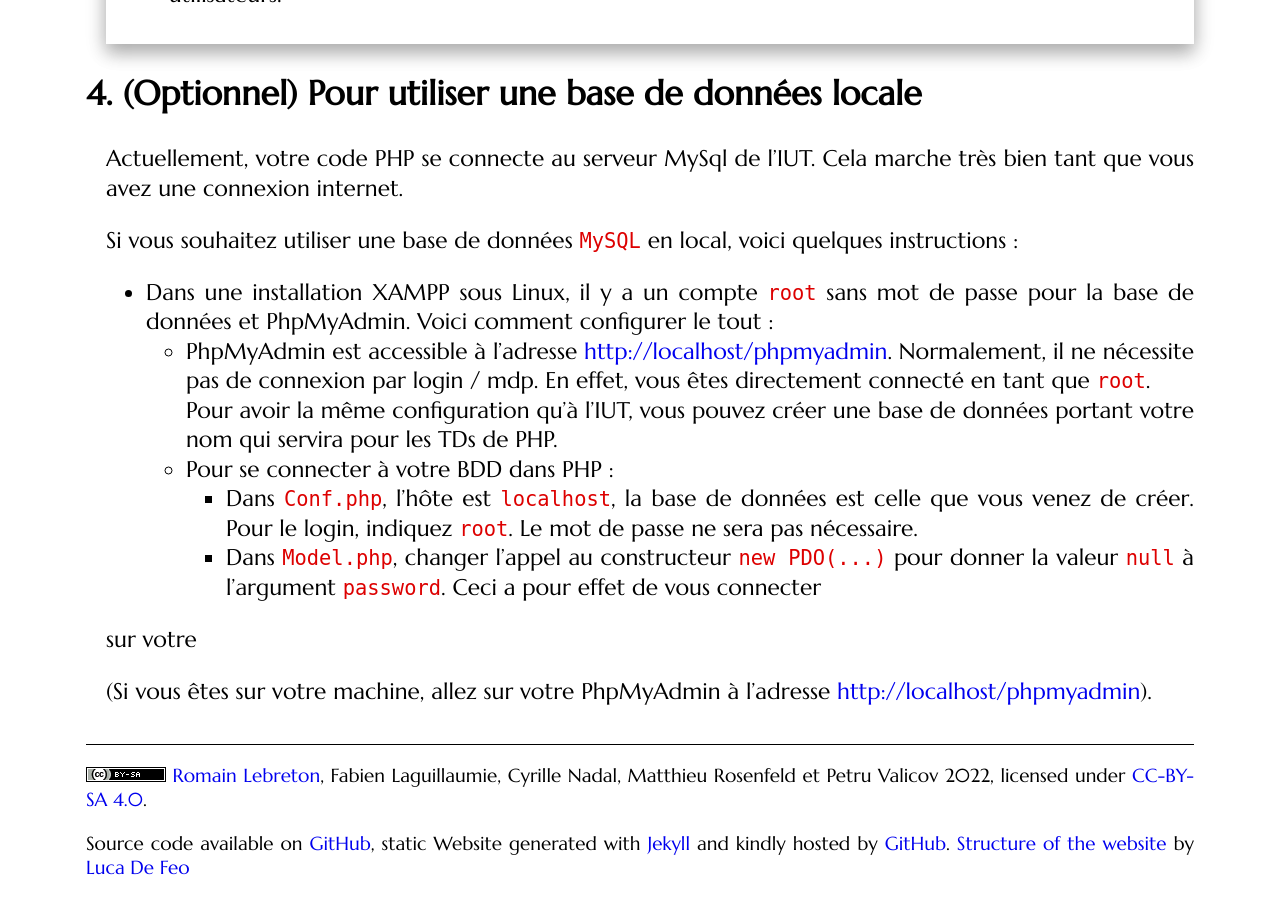
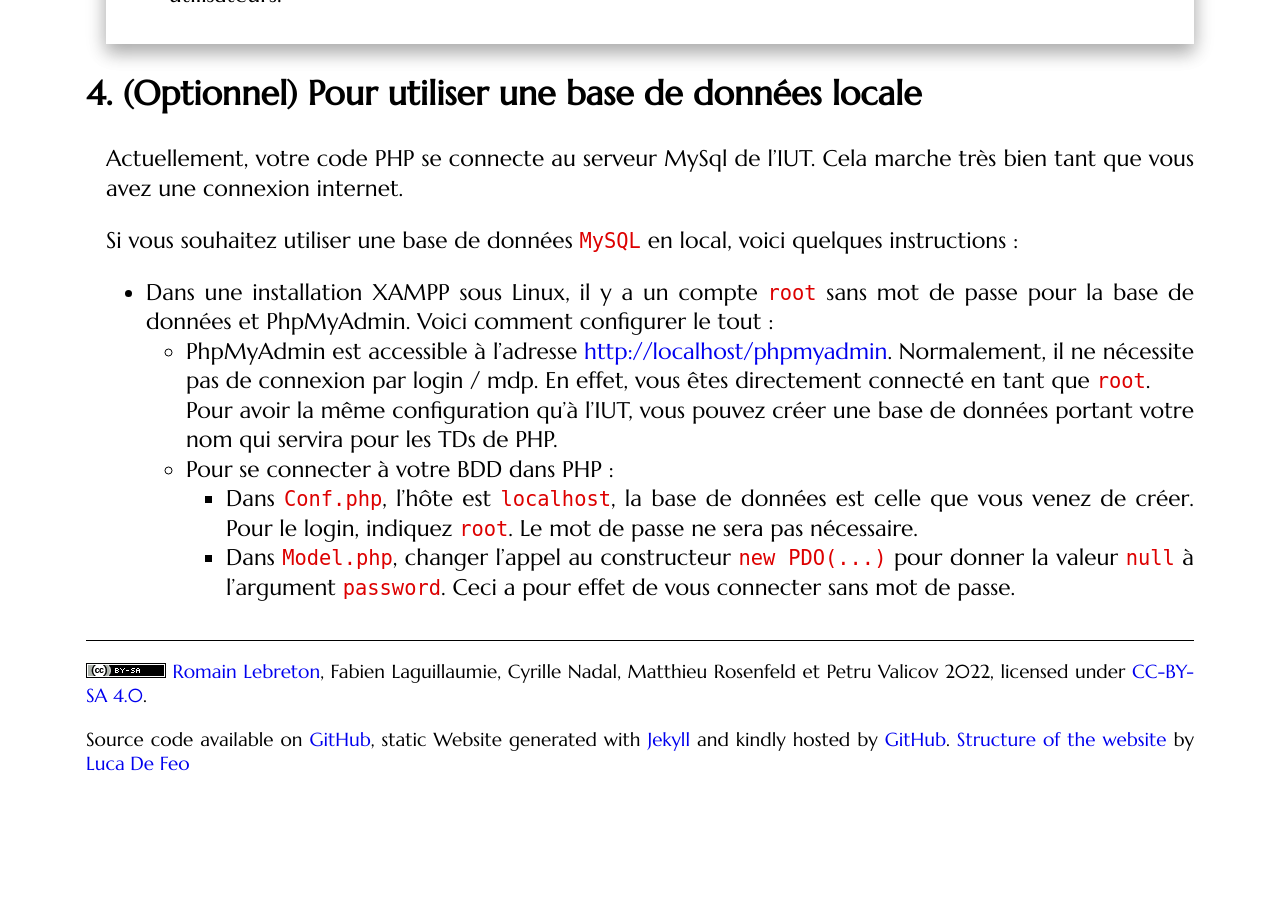
Before and after one commit to romainlebreton/R3.01-DeveloppementWeb, a Jekyll site: the page built from tutorials/tutorial2.md, in a window 1280 px wide and 900 px high, scrolled down 12429 px. Built offline with Jekyll 4.4.1, drawn with Linux system fonts in a browser that asks for light colours; some web fonts are replaced; after the commit the page ends 13225 px from its top, so only the background shows below that; some of the changed text lies outside the part shown.

Commit message:
Typos TD2

```diff
--- a/tutorials/tutorial2.md
+++ b/tutorials/tutorial2.md
@@ -596,9 +596,4 @@ Si vous souhaitez utiliser une base de données `MySQL` en local, voici quelques
   * Pour se connecter à votre BDD dans PHP :
     * Dans `Conf.php`, l'hôte est `localhost`, la base de données est celle que vous venez de créer. Pour le login, indiquez `root`. Le mot de passe ne sera pas nécessaire.
     * Dans `Model.php`, changer l'appel au constructeur `new PDO(...)` pour donner
-    la valeur `null` à l'argument `password`. Ceci a pour effet de vous connecter
-
-sur votre
-
-(Si vous êtes sur votre machine, allez sur votre PhpMyAdmin à l'adresse
-[http://localhost/phpmyadmin](http://localhost/phpmyadmin)).
+    la valeur `null` à l'argument `password`. Ceci a pour effet de vous connecter sans mot de passe.
```
Also changed, not shown: other parts of tutorials/tutorial2.md (+1 -1 lines).
